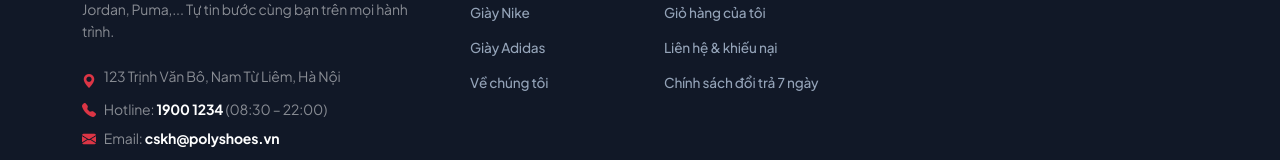
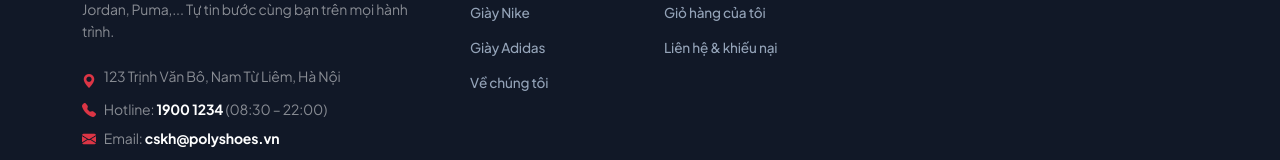
Before and after one commit to anhpvhth05172-star/SD-03, a Vue app in the folder FE/sd03_fe/: page /trang-chu in a window 1280 px wide. Shown: the part 1597-1757 px from the top of the page. Built offline with nearby package versions, Linux system fonts and the light colour scheme; no server answers.

Commit message:
fix(client): bo muc chinh sach doi tra 7 ngay o footer

```diff
--- a/FE/sd03_fe/src/layouts/clients/ClientLayout.vue
+++ b/FE/sd03_fe/src/layouts/clients/ClientLayout.vue
@@ -494,11 +494,6 @@ const handleLogout = () => {
                     <span>Liên hệ & khiếu nại</span>
                   </RouterLink>
                 </li>
-                <li>
-                  <RouterLink to="/gioi-thieu" class="client-footer-link">
-                    <span>Chính sách đổi trả 7 ngày</span>
-                  </RouterLink>
-                </li>
               </ul>
             </div>
 
```
